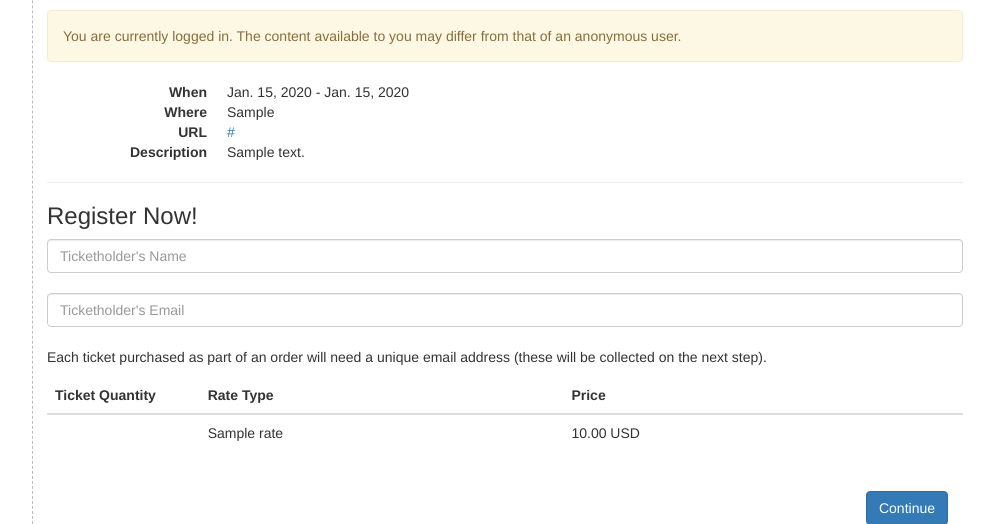
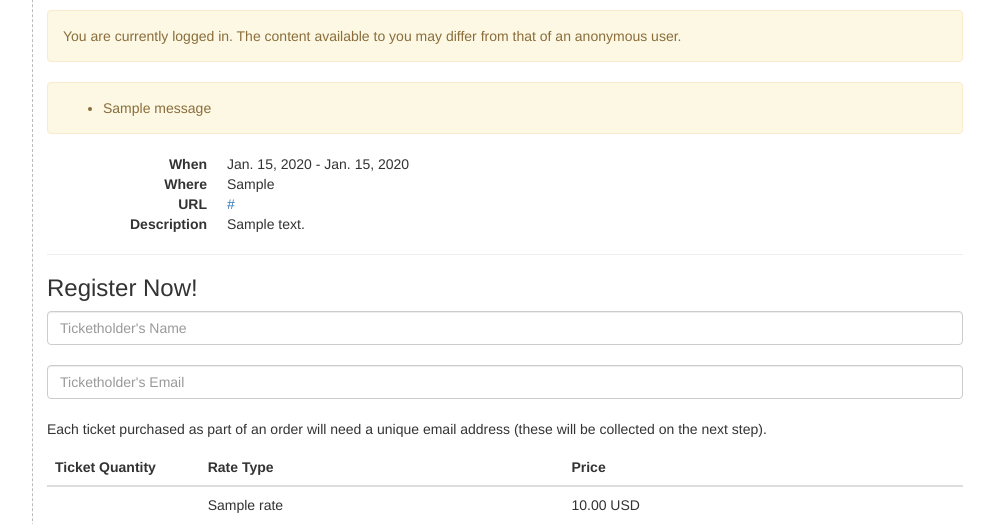
Before and after one commit to qiime2/workshops, a Django app: template templates/payments/workshop_detail.html in a window 1280 px wide. Shown: the part 560-1084 px from the top of the page, without its empty margins (233-1227 px from the left). Run offline with Django 3.2, Linux system fonts and the light colour scheme; the template is opened without the code that fills it: values that come from a table or form of the project are taken from there, others are empty; a user stored in the database is signed in; tables that the repository leaves empty hold one stand-in row (values such as "Sample post"); one stand-in notice (Sample message) is shown; some libraries are stand-ins or nearby versions.

Commit message:
ENH: Misc tweaks and fixes (#73)

```diff
--- a/templates/payments/workshop_confirm.html
+++ b/templates/payments/workshop_confirm.html
@@ -49,6 +49,6 @@
   </table>
   <form method="post" action="{% url 'payments:submit' %}">
     {% csrf_token %}
-    <input type="submit" class="btn btn-primary pull-right"/>
+    <input type="submit" class="btn btn-primary pull-right" value="Submit Order"/>
   </form>
 {% endblock %}
--- a/templates/payments/workshop_detail.html
+++ b/templates/payments/workshop_detail.html
@@ -7,6 +7,16 @@
 
 {% block content %}
   {% include 'payments/_draft_notice.html' %}
+
+  {% if messages %}
+    <div class="alert alert-warning">
+      <ul>
+      {% for message in messages %}
+        <li>{{ message }}</li>
+      {% endfor %}
+      </ul>
+    </div>
+  {% endif %}
 
   <dl class="dl-horizontal">
     <dt>When</dt>
```
Also changed, not shown: payments/views.py (+14 -2 lines).
